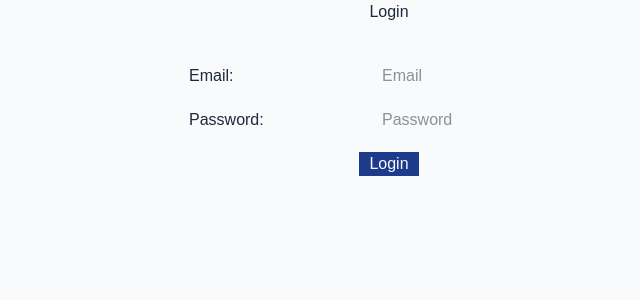
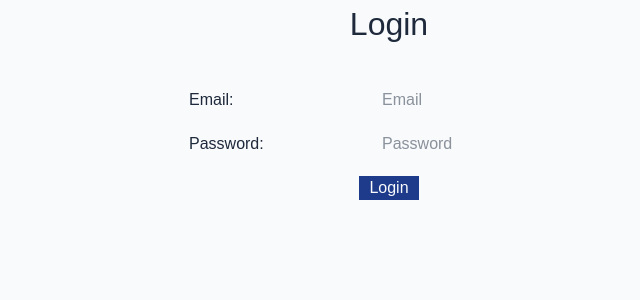
Before and after one commit to BV-Works/grupo2-desafio-fe, a React (Vite) app: page /login in a window 1280 px wide. Shown: the top 300 px of the page, without its empty margins (251-891 px from the left). Built offline with nearby package versions, Linux system fonts and the light colour scheme; no server answers.

Commit message:
PV_add styles to clientCard @ ClientCard.module.css / title styles

```diff
--- a/src/components/ClientCard/ClientCard.module.css
+++ b/src/components/ClientCard/ClientCard.module.css
@@ -1,21 +1,18 @@
 .card {
-    background-color: var(--color-bg-card);
+    background-color: var(--color-bg-surface);
+    border: 1px solid var(--color-border);
     border-radius: var(--radius-lg);
     padding: var(--space-lg);
     box-shadow: var(--shadow-sm);
-
-    /* background-color: var(--color-bg-surface);
-    border: 1px solid var(--color-border);
-    border-radius: var(--radius-lg);
-    box-shadow: var(--shadow-sm);
-    padding: var(--space-md);
-    gap: var(--space-lg); */
 
     & h2 {
         margin-bottom: var(--space-md);
     }
     & p {
         margin-bottom: var(--space-sm);
+        border-radius: var(--radius-md);
+        background-color: var(--color-bg-card);
+        padding: var(--space-md);
       }
 
   }
--- a/src/index.css
+++ b/src/index.css
@@ -30,6 +30,16 @@ input, button, textarea, select {
 /* 6. Avoid text overflows */
 p, h1, h2, h3, h4, h5, h6 {
   overflow-wrap: break-word;
+  color: var(--color-text-main);
+}
+
+h1 {
+  font-size: 2rem;
+  font-weight: 400;
+}
+h2 {
+  font-size: 1.5rem;
+  font-weight: 600;
 }
 
 /* 7. Remove default list styles */
@@ -68,6 +78,8 @@ button {
 button:disabled {
   color: var(--color-text-main)
 }
+
+
 
 :root {
 
```
